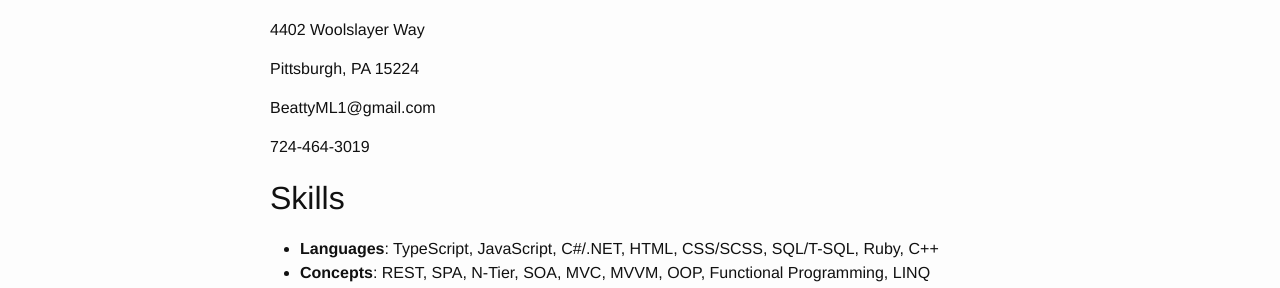
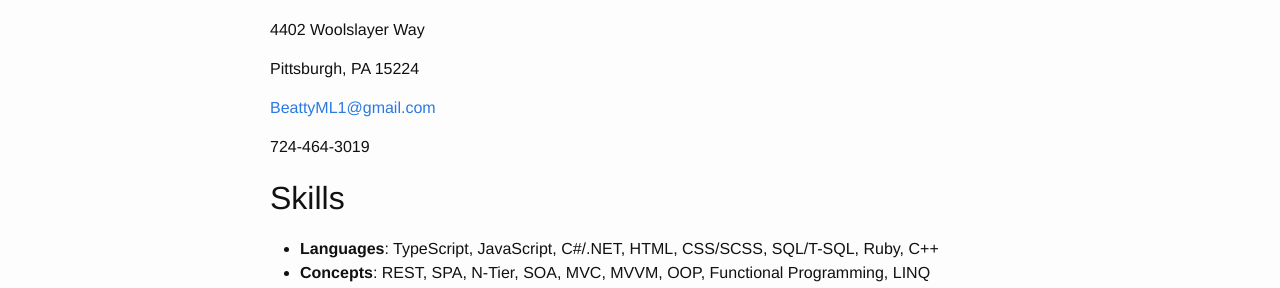
Before and after one commit to beattyml1/beattyml1.github.io, a Jekyll site: the page built from resume.md, in a window 1280 px wide. Shown: the part 155-443 px from the top of the page. Built offline with Jekyll 4.4.1, drawn with Linux system fonts in a browser that asks for light colours.

Commit message:
Update resume.md

```diff
--- a/resume.md
+++ b/resume.md
@@ -4,15 +4,12 @@ layout: page
 
 Matthew Beatty
 ==============
-
-4402 Woolslayer Way
-
-Pittsburgh, PA 15224
-
-BeattyML1@gmail.com
-
-724-464-3019
-
+<div id="address">
+<p>4402 Woolslayer Way</p>
+<p>Pittsburgh, PA 15224</p>
+<p><a href="mailto:BeattyML1@gmail.com">BeattyML1@gmail.com</a></p>
+<p>724-464-3019</p>
+</div>
 
 Skills
 --------------
```
